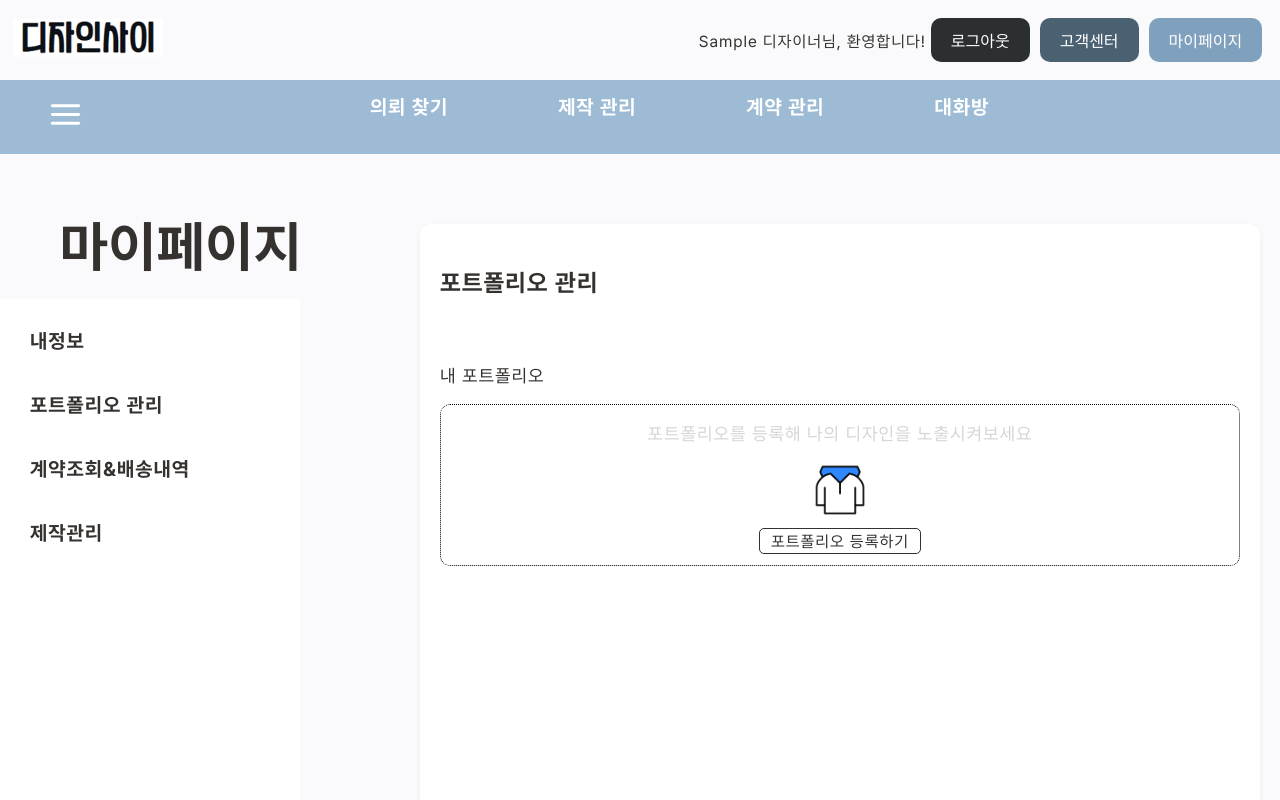
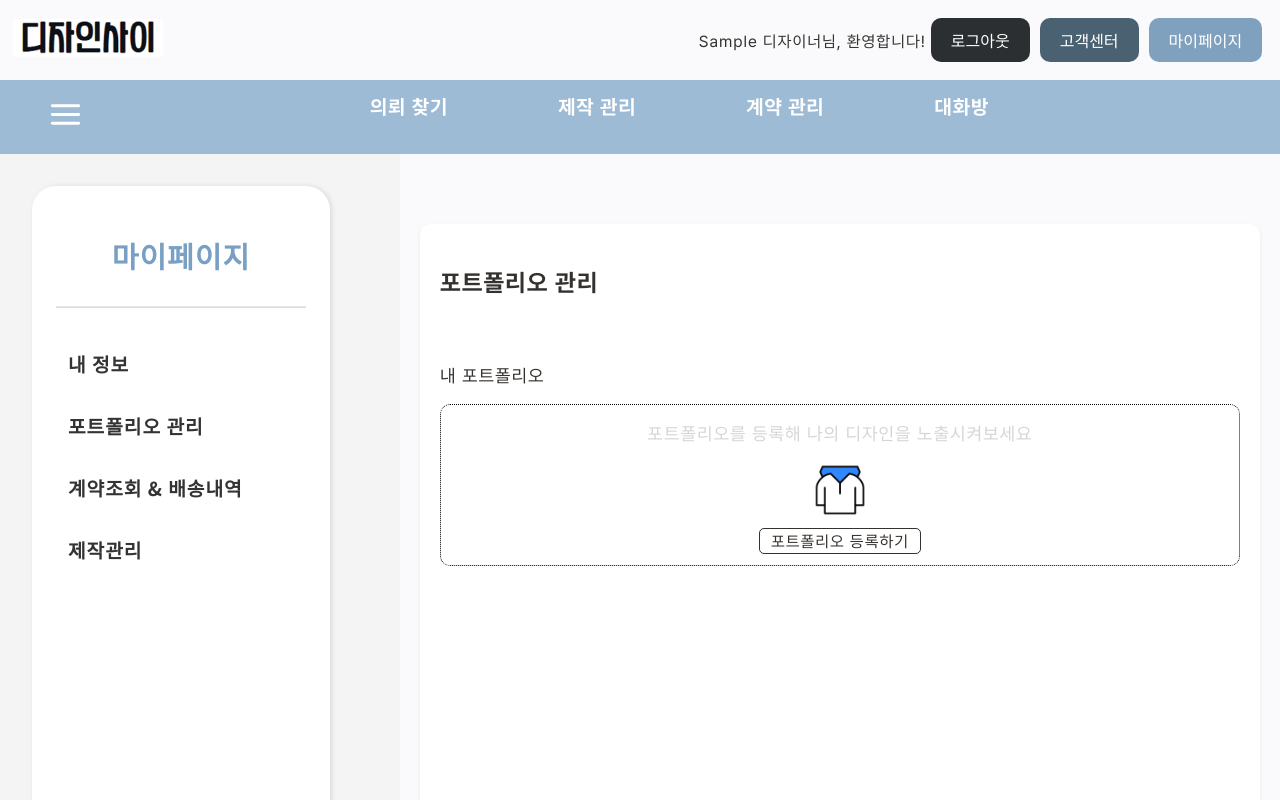
Before and after one commit to kimwax112/letsgit, a React (Create React App) app in the folder front/: page /designer/Dmypage in a window 1280 px wide. Shown: the top 800 px of the page. Built offline with nearby package versions, Linux system fonts and the light colour scheme; a web font is replaced by a local one; what @draft-js-plugins/static-toolbar would draw is missing.

Commit message:
디자이너-마이페이지 사이드바 ui수정

```diff
--- /dev/null
+++ b/front/src/pages2/Mypage/ui/DesignerSidebar.module.css
@@ -0,0 +1,110 @@
+/* DesignerSidebar.module.css */
+
+.container {
+  width: 15.625rem; /* 250px */
+  height: 80%; /* 사이드바 높이 */
+  background-color: #fff;
+  padding: 1.5rem;
+  box-shadow: 2px 0 5px rgba(0, 0, 0, 0.1);
+  font-family: 'Noto Sans KR', sans-serif;
+  border-radius: 1.5rem;
+  margin: 2.0rem; /* 화면 모서리와 여유 주기 */
+}
+
+.title {
+  text-align: center;
+  font-size: 1.82rem;
+  margin-bottom: 1.25rem;
+  color: #799FC4;
+  font-weight: bold;
+}
+
+.menuList {
+  list-style: none;
+  padding: 0;
+  margin: 0;
+}
+
+.menuItem {
+  margin: 0.625rem 0;
+  position: relative;
+}
+
+.link {
+  text-decoration: none;
+  color: #333;
+  font-weight: bold;
+  display: block;
+  padding: 0.75rem; /* 12px로 살짝 늘림 */
+  border-radius: 0.25rem;
+  font-size: 1.2rem; /* 기존에는 기본 브라우저 폰트크기, 지금 18px 정도 */
+  transition: color 0.3s ease;
+}
+
+.link:hover {
+  color: #799FC4;
+}
+
+.active {
+  color: #799FC4;
+  font-weight: bold;
+  position: relative;
+}
+
+.active::before {
+  content: "";
+  position: absolute;
+  left: -0.625rem;
+  top: 50%;
+  transform: translateY(-50%);
+  width: 0.375rem;
+  height: 0.375rem;
+  background-color: #799FC4;
+  border-radius: 50%;
+}
+
+/* 서브메뉴 스타일 */
+
+.subMenu {
+  list-style: none;
+  padding-left: 1.875rem;
+  margin-top: 0.3125rem;
+}
+
+.subMenu li {
+  margin: 0.375rem 0;
+}
+
+.subLink {
+  text-decoration: none;
+  color: #555;
+  font-weight: 500;
+  display: block;
+  padding: 0.45rem 0.2rem;
+  border-radius: 0.25rem;
+  font-size: 1.1rem;
+  transition: color 0.3s ease;
+}
+
+.subLink:hover {
+  color: #799FC4;
+  background-color: #f0f0f0;
+}
+
+.subActive {
+  color: #799FC4;
+  font-weight: 600;
+  position: relative;
+}
+
+.subActive::before {
+  content: "";
+  position: absolute;
+  left: -0.625rem;
+  top: 50%;
+  transform: translateY(-50%);
+  width: 0.3125rem;
+  height: 0.3125rem;
+  background-color: #799FC4;
+  border-radius: 50%;
+}
--- a/front/src/pages2/Mypage/ui/Sidebar.jsx
+++ b/front/src/pages2/Mypage/ui/Sidebar.jsx
@@ -1,71 +1,112 @@
-import styled from "styled-components";
+import React, { useState, useEffect } from "react";
+import { Link, useLocation } from "react-router-dom";
+import styles from './DesignerSidebar.module.css';
 
-const Container = styled.div`
-  display: flex;
-  width: 100%;
-  height: 100%;
-  margin: 0 auto;
-  padding: 0;
-  justify-content: flex-start; /* 중앙 정렬 대신 상단 정렬 */
-  align-items: flex-start; /* 중앙 정렬 대신 상단 정렬 */
-  flex-direction: column;
-  background-color: #fafafc;
+export default function DesignerSidebar() {
+  const location = useLocation();
 
-  @media (max-width: 768px) {
-    justify-content: flex-start;
-    align-items: flex-start;
-  }
-`;
+  // 서브메뉴 열림 상태 관리 (기본값은 현재 경로가 제작관리 관련일 때 열림)
+  const [isProductionOpen, setIsProductionOpen] = useState(false);
 
-const Title = styled.p`
-  font-size: 55px;
-  font-weight: bold;
-  margin: 60px; /* 큰 화면에서 유지 */
-  margin-bottom: 20px; /* 하단 마진 조정 */
+  // location 변경 시, 제작관리 관련 경로면 서브메뉴 자동 오픈
+  useEffect(() => {
+    if (location.pathname.startsWith("/designer/production")) {
+      setIsProductionOpen(true);
+    } else {
+      setIsProductionOpen(false);
+    }
+  }, [location.pathname]);
 
-  @media (max-width: 768px) {
-    font-size: 40px; /* 작은 화면에서 글자 크기 조정 */
-    margin: 20px; /* 작은 화면에서 마진 줄이기 */
-    margin-bottom: 10px; /* 하단 마진 더 줄이기 */
-  }
-`;
+  // 제작관리 메뉴 클릭 시 토글 함수
+  const toggleProductionMenu = () => {
+    setIsProductionOpen(prev => !prev);
+  };
 
-const Bar = styled.div`
-  width: 300px;
-  background-color: white;
-  min-height: 80vh;
-  margin: 0; /* 기본 마진 제거 */
-  padding: 0;
-
-
-  @media (max-width: 768px) {
-    width: 100%; /* 작은 화면에서 너비 조정 */
-    min-height: auto; /* 높이 조정 */
-  }
-`;
-
-const ConText = styled.p`
-  font-size: 20px;
-  font-weight: bold;
-  margin: 20px; /* 기본 마진 제거 */
-  padding: 10px;
-
-  @media (max-width: 768px) {
-    font-size: 16px; /* 작은 화면에서 글자 크기 조정 */
-    padding: 5px; /* 패딩 줄이기 */
-  }
-`;
-
-export default function Sidebar() {
   return (
-    <Container>
-      <Title>마이페이지</Title>
-      <Bar>
-        <ConText>내정보</ConText>
-        <ConText>포트폴리오 관리</ConText>
-        <ConText>계약조회&배송내역</ConText>
-        <ConText>제작관리</ConText>
-      </Bar>
-    </Container>
+    <div className={styles.container}>
+      <h2 className={styles.title}>마이페이지</h2>
+      <hr/>
+      <ul className={styles.menuList}>
+        <li className={styles.menuItem}>
+          <Link
+            to="/designer/MyInfo"
+            className={`${styles.link} ${location.pathname === "/designer/MyInfo" ? styles.active : ""}`}
+          >
+            내 정보
+          </Link>
+        </li>
+        <li className={styles.menuItem}>
+          <Link
+            to="/designer/Portfolio"
+            className={`${styles.link} ${location.pathname === "/designer/Portfolio" ? styles.active : ""}`}
+          >
+            포트폴리오 관리
+          </Link>
+        </li>
+        <li className={styles.menuItem}>
+          <Link
+            to="/designer/ContractDelivery"
+            className={`${styles.link} ${location.pathname === "/designer/ContractDelivery" ? styles.active : ""}`}
+          >
+            계약조회 & 배송내역
+          </Link>
+        </li>
+        <li className={styles.menuItem}>
+          {/* 제작관리 메뉴는 클릭 시 서브메뉴 토글 */}
+          <div
+            onClick={toggleProductionMenu}
+            className={`${styles.link} ${location.pathname.startsWith("/designer/production") ? styles.active : ""}`}
+            style={{ cursor: "pointer", userSelect: "none" }}
+          >
+            제작관리
+          </div>
+          {/* isProductionOpen이 true일 때만 서브메뉴 보여주기 */}
+          {isProductionOpen && (
+            <ul className={styles.subMenu}>
+              <li>
+                <Link
+                  to="/designer/production/history"
+                  className={`${styles.subLink} ${
+                    location.pathname === "/designer/production/history" ? styles.subActive : ""
+                  }`}
+                >
+                  제작내역
+                </Link>
+              </li>
+              <li>
+                <Link
+                  to="/designer/production/ongoing"
+                  className={`${styles.subLink} ${
+                    location.pathname === "/designer/production/ongoing" ? styles.subActive : ""
+                  }`}
+                >
+                  진행중인 의뢰내역
+                </Link>
+              </li>
+              <li>
+                <Link
+                  to="/designer/production/complete"
+                  className={`${styles.subLink} ${
+                    location.pathname === "/designer/production/complete" ? styles.subActive : ""
+                  }`}
+                >
+                  완료된 의뢰 관리
+                </Link>
+              </li>
+              <li>
+                <Link
+                  to="/designer/production/requests"
+                  className={`${styles.subLink} ${
+                    location.pathname === "/designer/production/requests" ? styles.subActive : ""
+                  }`}
+                >
+                  내가 보낸 수정요청사항
+                </Link>
+              </li>
+            </ul>
+          )}
+        </li>
+      </ul>
+    </div>
   );
 }
```
